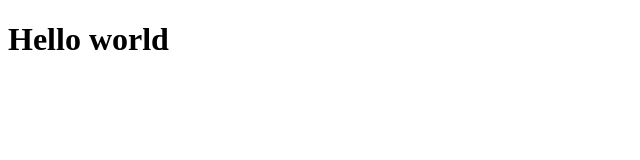
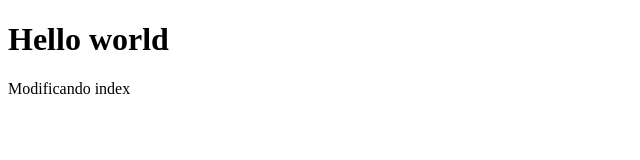
Before and after one commit to Fenharel1/INNOVAR-PRACTICAS-2023---GRUPO-3, a plain HTML site: page Index.html in a window 1280 px wide. Shown: the whole page, without its empty margins (0-640 px from the left). Drawn offline with Linux system fonts and the light colour scheme.

Commit message:
Modificando index

```diff
--- a/Index.html
+++ b/Index.html
@@ -8,5 +8,6 @@
 </head>
 <body>
     <h1>Hello world</h1>
+    <p>Modificando index</p>
 </body>
 </html>
```
